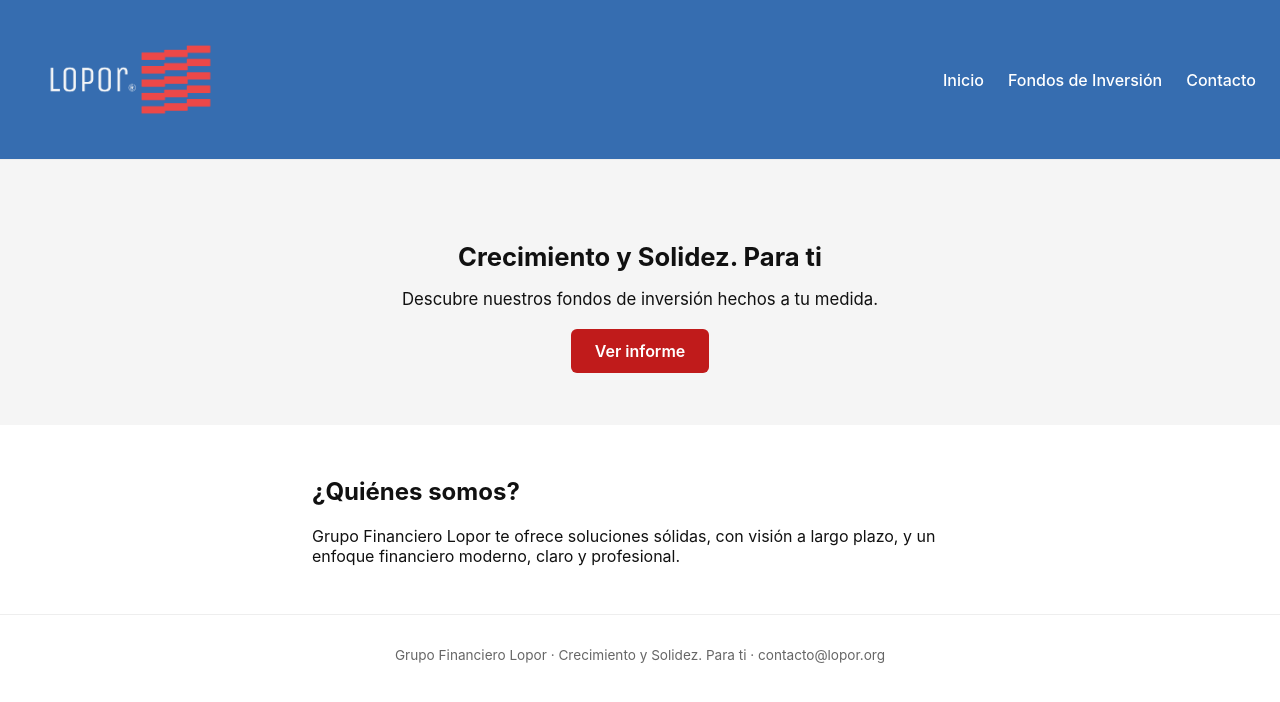
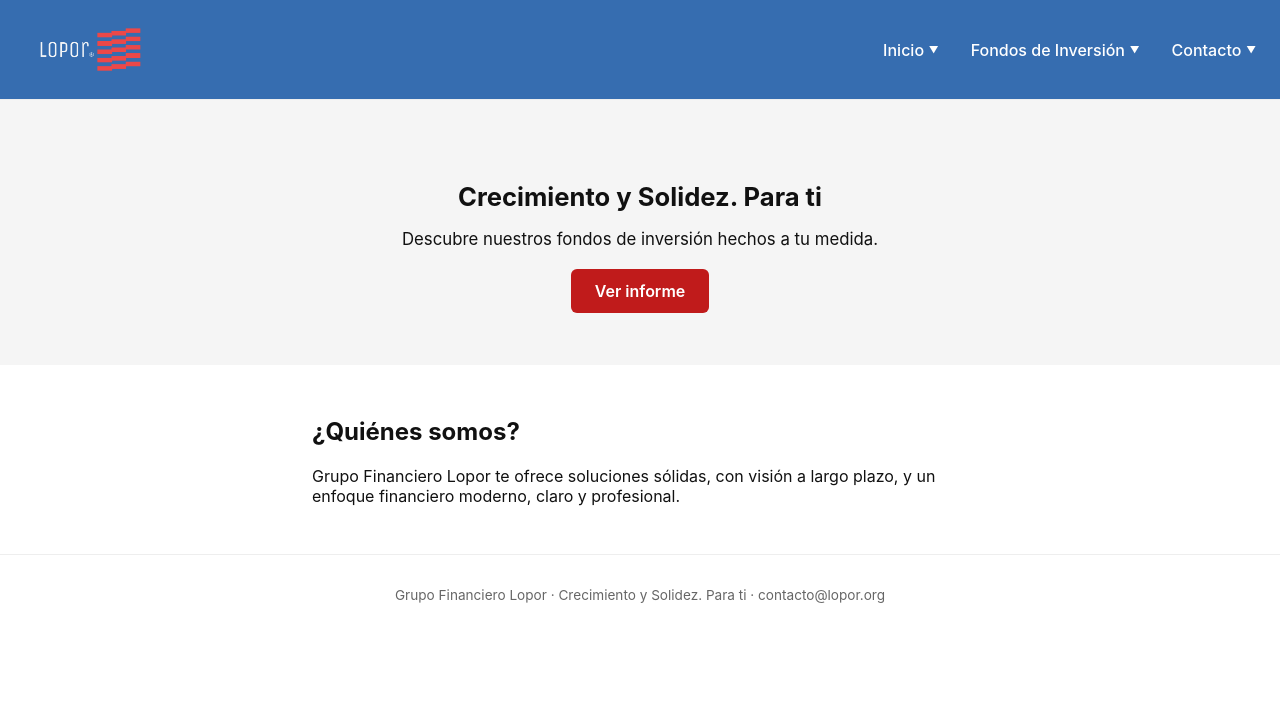
Before and after one commit to oalopor/lopor-web, a plain HTML site: page index.html in a window 1280 px wide. Drawn offline with Linux system fonts and the light colour scheme.

Commit message:
Add files via upload

```diff
--- a/index.html
+++ b/index.html
@@ -25,23 +25,30 @@
       align-items: center;
       justify-content: space-between;
       padding: 0 1.5rem;
-      height: 160px;
+      height: 100px;
       position: relative;
     }
     header img {
-      height: 160px;
+      height: 100px;
       object-fit: contain;
     }
     nav {
       display: flex;
-      gap: 1.5rem;
+      gap: 2rem;
+      align-items: center;
     }
     nav a {
       color: white;
       text-decoration: none;
       font-weight: 500;
       font-size: 1rem;
-      line-height: 160px;
+      display: flex;
+      align-items: center;
+      gap: 0.3rem;
+    }
+    nav a::after {
+      content: "▼";
+      font-size: 0.6rem;
     }
 
     /* Menú hamburguesa */
@@ -61,7 +68,7 @@
       flex-direction: column;
       background-color: var(--azul-lopor);
       position: absolute;
-      top: 160px;
+      top: 100px;
       right: 0;
       width: 100%;
     }
@@ -124,11 +131,8 @@
         align-items: flex-start;
       }
       header img {
-        height: 120px;
+        height: 100px;
         margin-top: 0.5rem;
-      }
-      nav a {
-        line-height: initial;
       }
       .hero h1 {
         white-space: normal;
```
